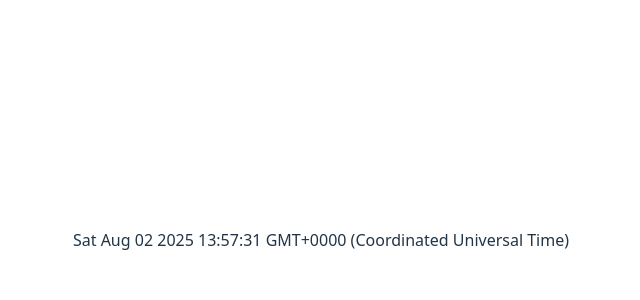
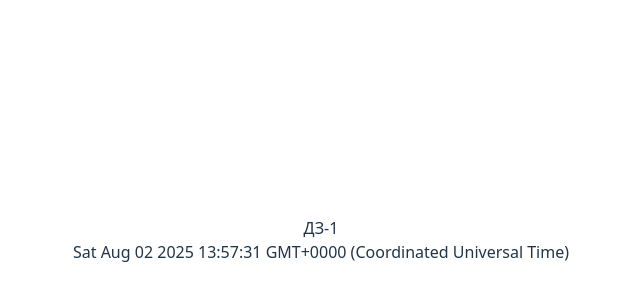
Before and after one commit to Rock-Coder-1984/home-work-vue, a Vue app: page / in a window 1280 px wide. Shown: the part 160-460 px from the top of the page, without its empty margins (319-959 px from the left). Built offline with nearby package versions, Linux system fonts and the light colour scheme.

Commit message:
выполнено 1 ДЗ

```diff
--- a/src/App.vue
+++ b/src/App.vue
@@ -2,6 +2,9 @@
 const date = new Date();
 </script>
 
-<template>{{ date.toString() }}</template>
+<template>
+  <div>ДЗ-1</div>
+  {{ date.toString() }}
+</template>
 
 <style scoped></style>
```
